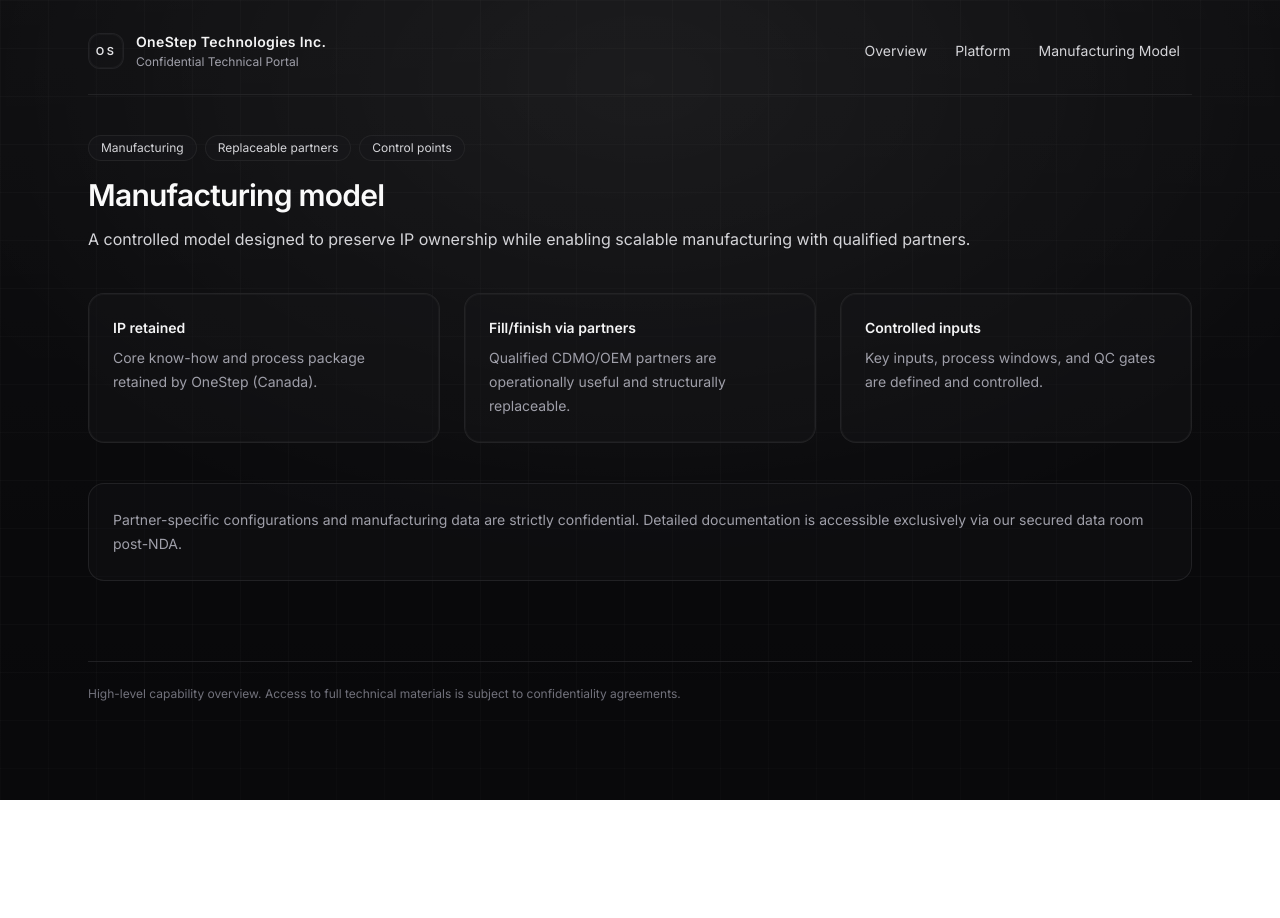
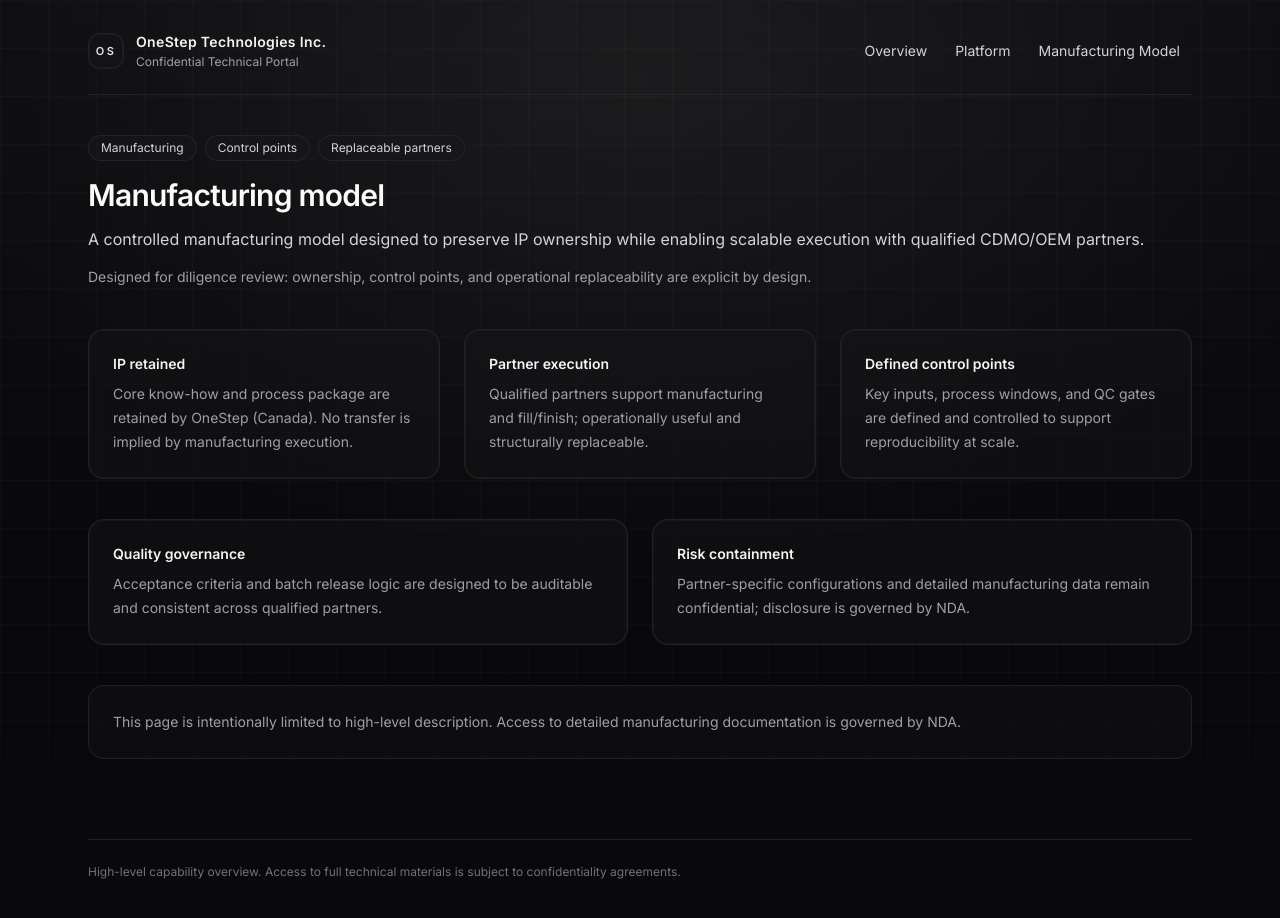
Before and after one commit to haozfy/onestep-technologies, a Next.js app: page /manufacturing in a window 1280 px wide. Before the commit the page ends 800 px from the top, so only its background shows below. Built offline with nearby package versions, Linux system fonts and the light colour scheme.

Commit message:
refine manufacturing page for diligence + OEM audience

```diff
--- a/app/manufacturing/page.tsx
+++ b/app/manufacturing/page.tsx
@@ -1,4 +1,4 @@
-import { Badge, Card, Muted } from "@/components/ui";
+import { Badge, Card } from "../../components/ui";
 
 export default function ManufacturingPage() {
   return (
@@ -6,36 +6,55 @@
       <section>
         <div className="flex flex-wrap items-center gap-2">
           <Badge>Manufacturing</Badge>
+          <Badge>Control points</Badge>
           <Badge>Replaceable partners</Badge>
-          <Badge>Control points</Badge>
         </div>
+
         <h1 className="mt-4 text-3xl font-semibold tracking-tight text-zinc-50">
           Manufacturing model
         </h1>
+
         <p className="mt-3 text-base leading-7 text-zinc-300">
-          A controlled model designed to preserve IP ownership while enabling scalable manufacturing with qualified partners.
+          A controlled manufacturing model designed to preserve IP ownership while enabling scalable execution with
+          qualified CDMO/OEM partners.
+        </p>
+
+        <p className="mt-3 text-sm leading-6 text-zinc-400">
+          Designed for diligence review: ownership, control points, and operational replaceability are explicit by design.
         </p>
       </section>
 
       <section className="grid gap-6 md:grid-cols-3">
         <Card
           title="IP retained"
-          desc="Core know-how and process package retained by OneStep (Canada)."
+          desc="Core know-how and process package are retained by OneStep (Canada). No transfer is implied by manufacturing execution."
         />
         <Card
-          title="Fill/finish via partners"
-          desc="Qualified CDMO/OEM partners are operationally useful and structurally replaceable."
+          title="Partner execution"
+          desc="Qualified partners support manufacturing and fill/finish; operationally useful and structurally replaceable."
         />
         <Card
-          title="Controlled inputs"
-          desc="Key inputs, process windows, and QC gates are defined and controlled."
+          title="Defined control points"
+          desc="Key inputs, process windows, and QC gates are defined and controlled to support reproducibility at scale."
+        />
+      </section>
+
+      <section className="grid gap-6 md:grid-cols-2">
+        <Card
+          title="Quality governance"
+          desc="Acceptance criteria and batch release logic are designed to be auditable and consistent across qualified partners."
+        />
+        <Card
+          title="Risk containment"
+          desc="Partner-specific configurations and detailed manufacturing data remain confidential; disclosure is governed by NDA."
         />
       </section>
 
       <section className="rounded-2xl border border-zinc-800/80 bg-zinc-900/30 p-6">
-        <Muted>
-          Partner-specific configurations and manufacturing data are strictly confidential. Detailed documentation is accessible exclusively via our secured data room post-NDA.
-        </Muted>
+        <p className="text-sm leading-6 text-zinc-400">
+          This page is intentionally limited to high-level description. Access to detailed manufacturing documentation
+          is governed by NDA.
+        </p>
       </section>
     </div>
   );
```
